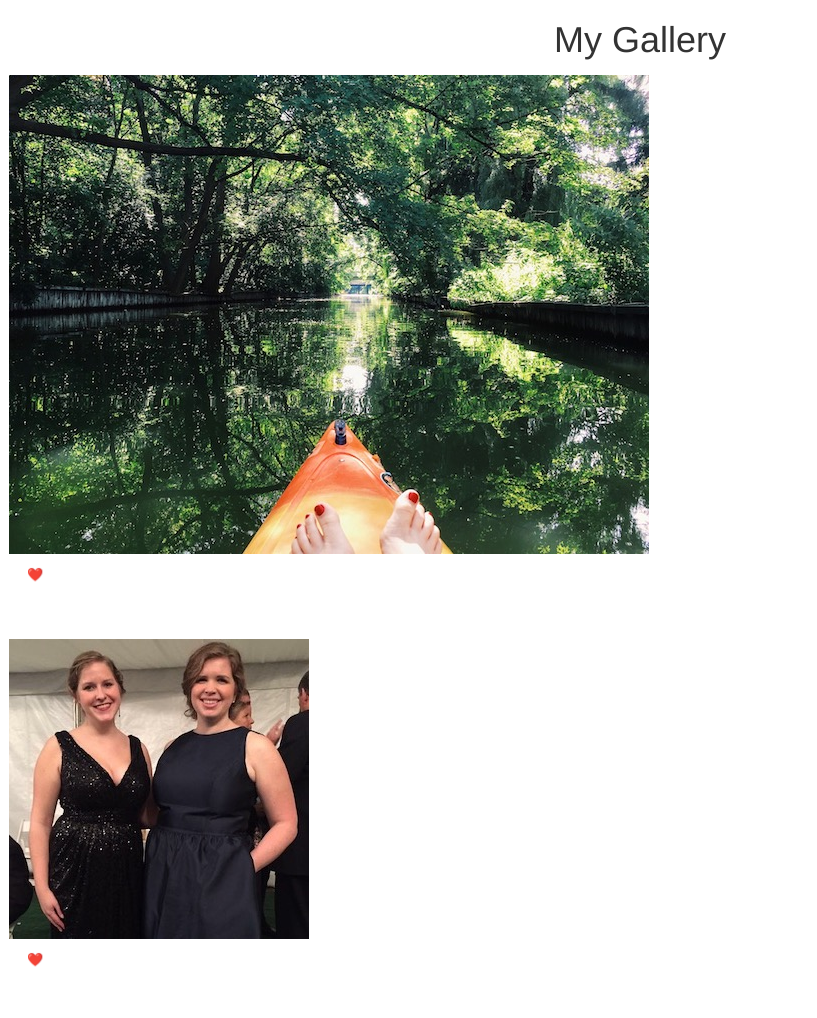
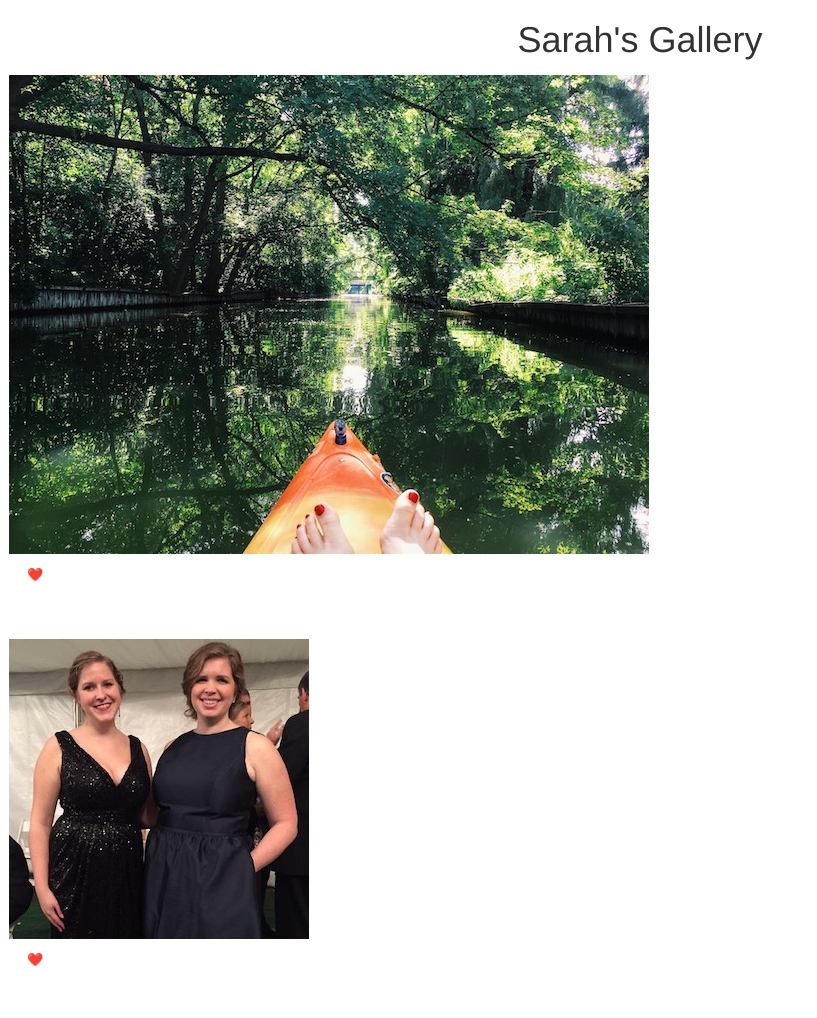
Before and after one commit to marshcooke/weekendChallenge4, a website: page public/views/index.html in a window 1280 px wide. Shown: the top 1018 px of the page, without its empty margins (0-817 px from the left). Drawn offline with Linux system fonts and the light colour scheme; files whose address does not match are found by name.

Commit message:
small formatting changes

```diff
--- a/public/views/index.html
+++ b/public/views/index.html
@@ -15,7 +15,7 @@
 
 <body ng-app="myApp">
     <header>
-        <h1>My Gallery</h1>
+        <h1>Sarah's Gallery</h1>
     </header>
     <main ng-controller="PhotoController as PC">
         <div id="gallery" ng-repeat="image in PC.image">
@@ -32,5 +32,4 @@
             </br>
     </main>
 </body>
-
 </html>
```
Also changed, not shown: public/views/styles.css (+0 -23 lines).
